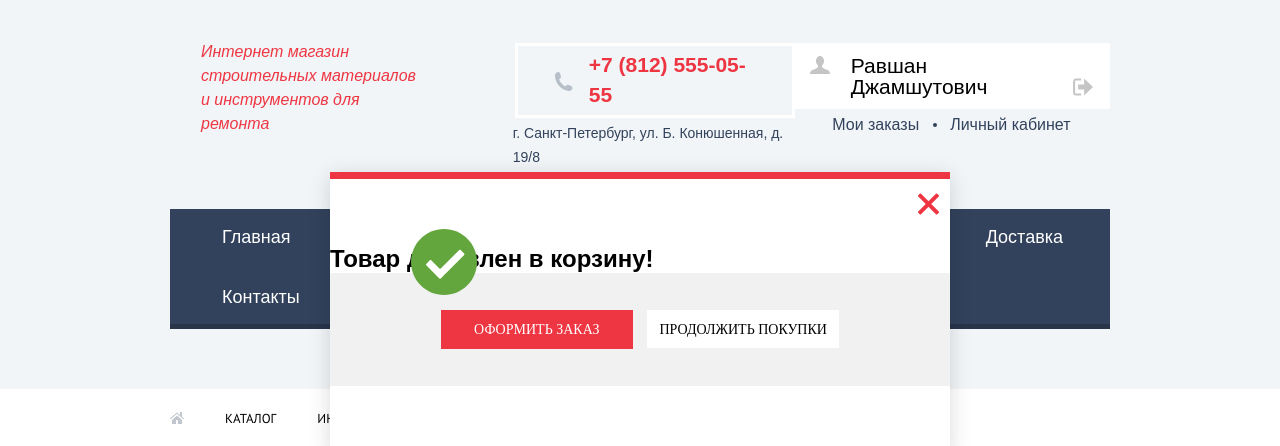
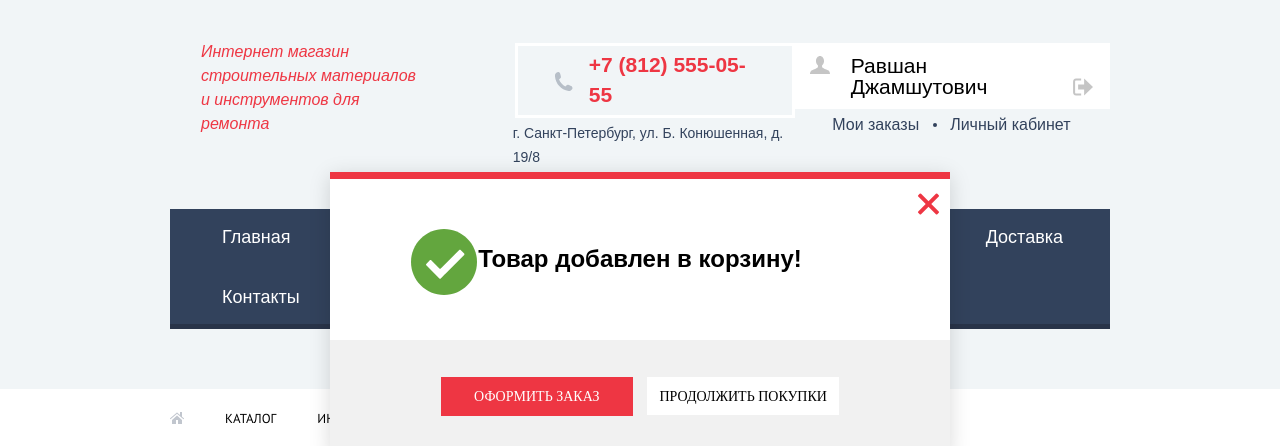
Before and after one commit to Miketheonly/1429503-technomart-28, a plain HTML site: page cat-page.html in a window 1280 px wide. Shown: the part 87-533 px from the top of the page. Drawn offline with Linux system fonts and the light colour scheme; a web font is replaced by a local one.

Commit message:
final for now 2

```diff
--- a/css/styles.css
+++ b/css/styles.css
@@ -1859,7 +1859,7 @@ input[type=number] {
 
 .form {
     top: auto;
-    bottom: 352px;
+    bottom: 100px;
     width: 620px;
     padding: 0;
 }
@@ -1867,10 +1867,7 @@ input[type=number] {
 .confirm {
     width: 620px;
     height: 282px;
-    display: flex;
-    flex-direction: column;
-    justify-content: space-between;
-    align-items: center;
+    text-align: center;
     padding-top: 66px;
 }
 
@@ -1882,6 +1879,7 @@ input[type=number] {
 
 .confirm-text {
     margin: 0;
+    margin-bottom: 67px;
 }
 
 .back {
@@ -1898,6 +1896,7 @@ input[type=number] {
     padding: 0;
     padding-top: 11px;
     padding-bottom: 9px;
+    cursor: pointer;
 }
 
 .contacts-form {
```
Also changed, not shown: index.html (+1 -1 lines).
